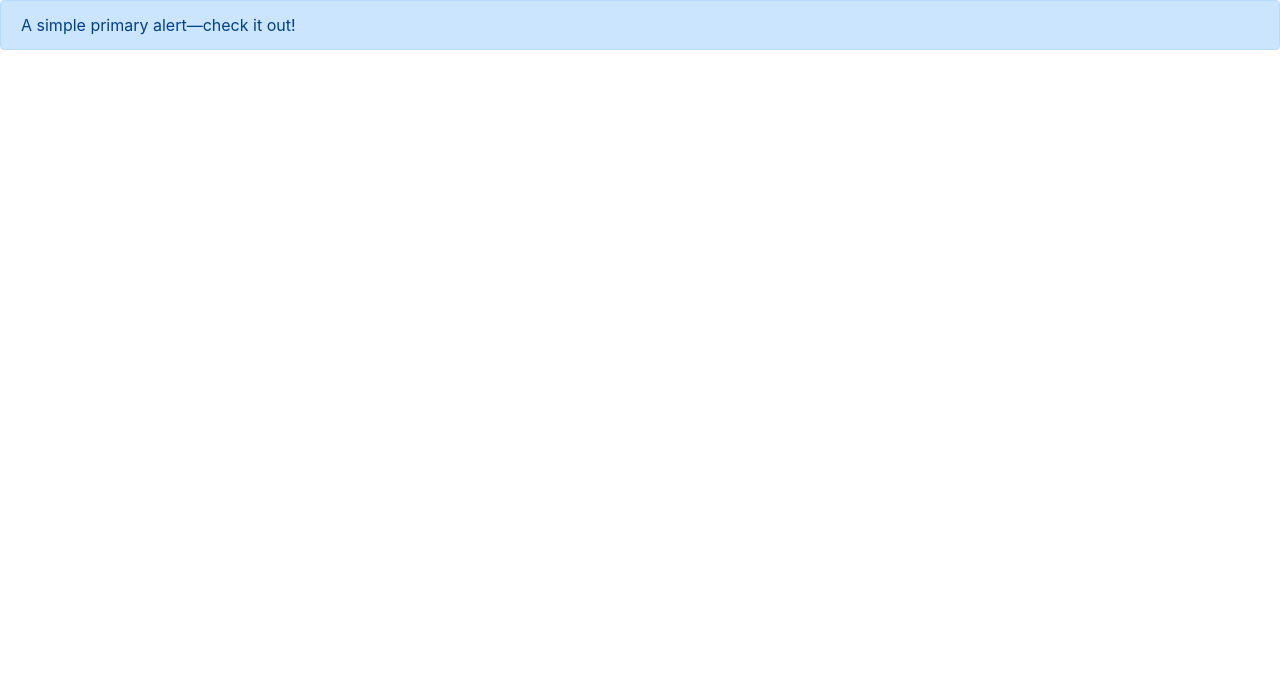
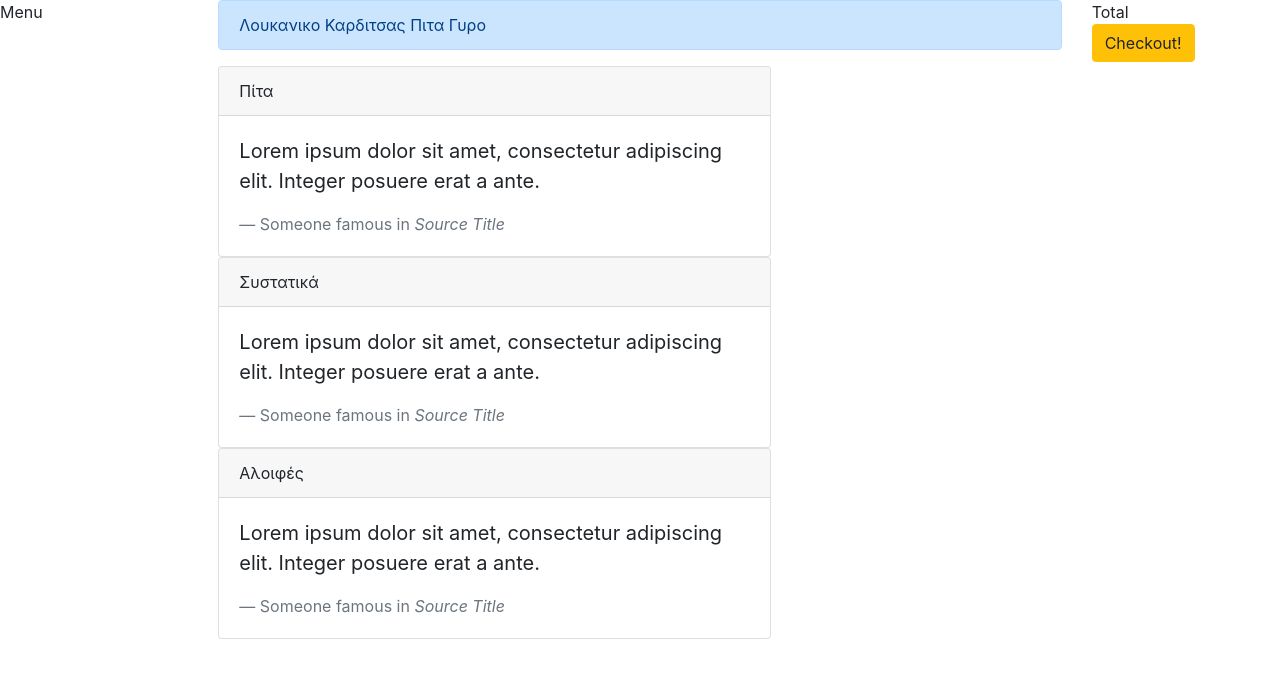
Before and after one commit to MrRisoni/foodie-ui, a React (Create React App) app: page / in a window 1280 px wide. Shown: the top 678 px of the page. Built offline with nearby package versions, Linux system fonts and the light colour scheme.

Commit message:
render parts

```diff
--- a/package.json
+++ b/package.json
@@ -6,6 +6,7 @@
     "@testing-library/jest-dom": "^4.2.4",
     "@testing-library/react": "^9.3.2",
     "@testing-library/user-event": "^7.1.2",
+    "axios": "^0.19.2",
     "react": "^16.13.1",
     "react-dom": "^16.13.1",
     "react-scripts": "3.4.2"
--- a/src/App.js
+++ b/src/App.js
@@ -1,12 +1,57 @@
 import React from 'react';
+import Basket from './Basket';
+const masa = require('./data.json');
 
 function App() {
+
   return (
-    <div className="App">
-<div class="alert alert-primary" role="alert">
-  A simple primary alert—check it out!
+    <main>
+
+        <div class="row">
+          <div class="col-2">
+             Menu
+            </div>
+
+            <div class="col-8">
+
+            <div class="alert alert-primary" role="alert">
+  {masa.food.name}
 </div>
-    </div>
+
+{masa.food.foodparts.map(fdPart => {
+                return (
+                  <div class="row">
+                  <div class="col-8">
+                    <div  key={fdPart.id} class="card">
+                <div class="card-header">
+                {fdPart.name}
+                </div>
+                <div class="card-body">
+                  <blockquote class="blockquote mb-0">
+                    <p>Lorem ipsum dolor sit amet, consectetur adipiscing elit. Integer posuere erat a ante.</p>
+                    <footer class="blockquote-footer">Someone famous in <cite title="Source Title">Source Title</cite></footer>
+                  </blockquote>
+                </div>
+                </div>
+                </div>
+              </div>
+              )
+            })}
+
+
+
+            </div>
+
+
+
+            <div class="col-2">
+              <Basket/>
+            </div>
+
+
+
+        </div>
+    </main>
   );
 }
 
--- /dev/null
+++ b/src/Basket.js
@@ -0,0 +1,12 @@
+import React from 'react';
+
+function Basket() {
+  return (
+    <div className="App">
+        Total <br/>
+        <button className="btn btn-warning">Checkout!</button>
+    </div>
+  );
+}
+
+export default Basket;
```
Also changed, not shown: src/data.json (renamed from data.json), 1 other file (tests, documents, lock files or other folders).
